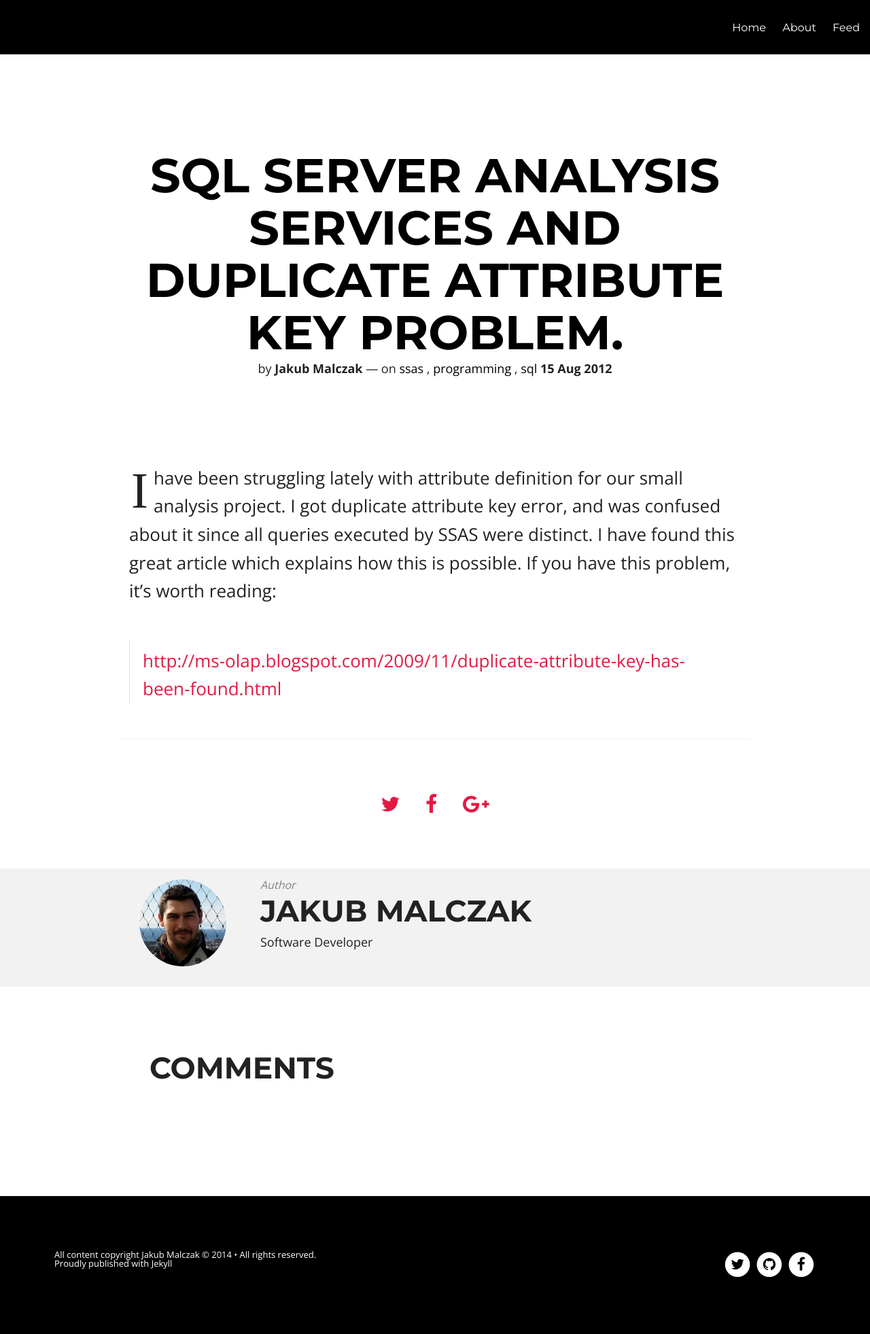
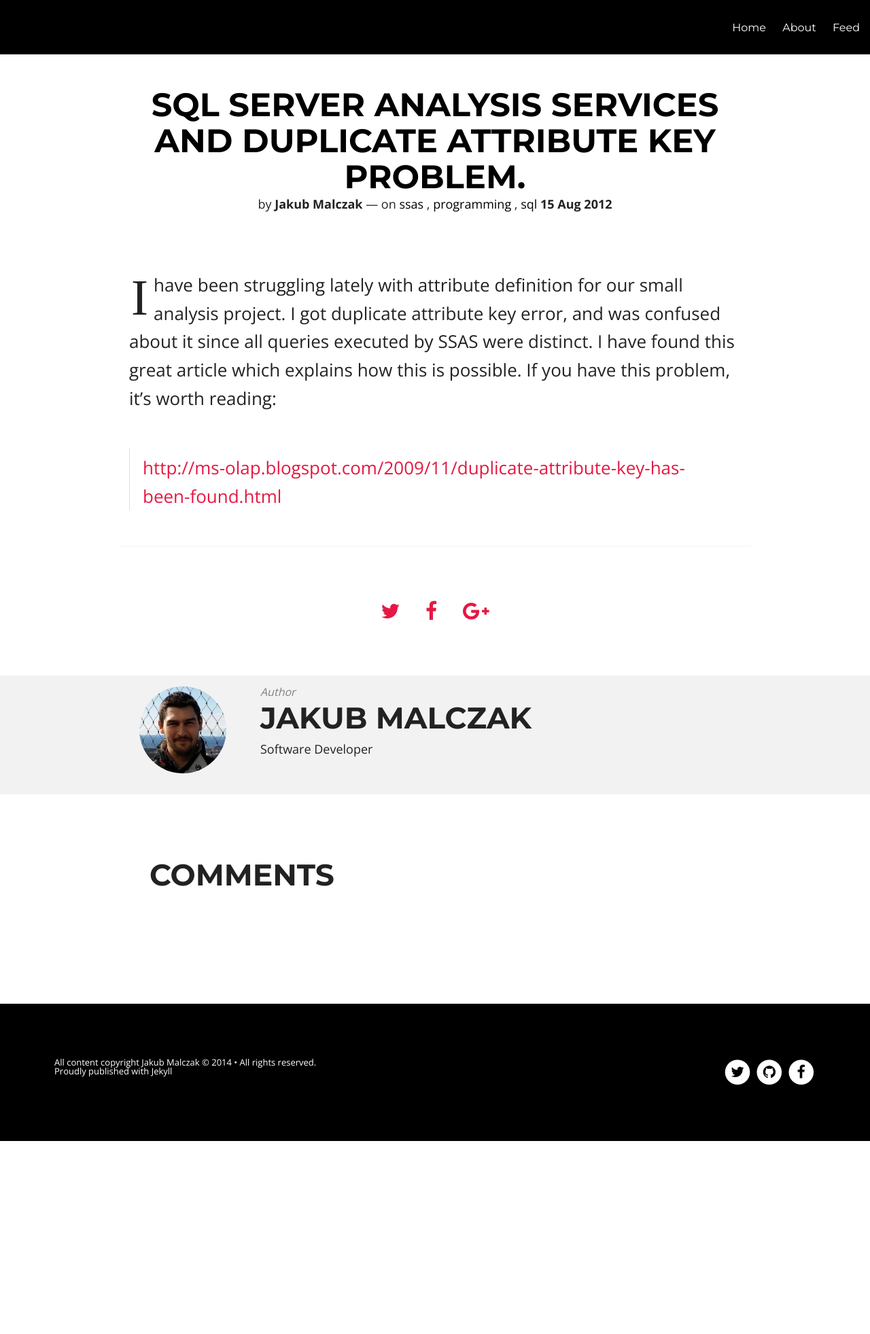
Before and after one commit to jmalczak/jmalczak.github.io, a Jekyll site: the page built from _posts/2012-08-15-ssas-attribute.md, in a window 1280 px wide. Shown: the whole page at 68% size. Built offline with Jekyll 4.4.1, drawn with Linux system fonts in a browser that asks for light colours; nearby versions of some CDN libraries; comment, search, counter and statistics services are not loaded; after the commit the page ends 1679 px from its top, so only the background shows below that.

Commit message:
style change

```diff
--- a/assets/css/post.css
+++ b/assets/css/post.css
@@ -518,16 +518,16 @@ body,
 @media only screen and (min-width: 40.063em) {
     .notepad-page-title h1,
     .notepad-post-title-simple h1 {
-        font-size: 4.375rem;
-        padding-top: 5.625rem;
-        padding-bottom: 5.625rem;
+        font-size: 3rem;
+        padding-top: 3rem;
+        padding-bottom: 3rem;
     }
 }
 .notepad-page-title .notepad-post-meta-simple,
 .notepad-post-title-simple .notepad-post-meta-simple {
     text-align: center;
-    padding-top: 5rem;
-    padding-bottom: 2.5rem;
+    padding-top: 3rem;
+    padding-bottom: 3rem;
 }
 .notepad-page-title .notepad-post-meta-simple h1,
 .notepad-post-title-simple .notepad-post-meta-simple h1 {
@@ -540,22 +540,8 @@ body,
 @media only screen and (min-width: 40.063em) {
     .notepad-page-title .notepad-post-meta-simple,
     .notepad-post-title-simple .notepad-post-meta-simple {
-        padding-top: 6.25rem;
-        padding-bottom: 3.75rem;
-    }
-}
-@media only screen and (min-width: 70em) {
-    .notepad-page-title .notepad-post-meta-simple,
-    .notepad-post-title-simple .notepad-post-meta-simple {
-        padding-top: 8.75rem;
-        padding-bottom: 5.625rem;
-    }
-}
-@media only screen and (min-width: 90em) {
-    .notepad-page-title .notepad-post-meta-simple,
-    .notepad-post-title-simple .notepad-post-meta-simple {
-        padding-top: 10rem;
-        padding-bottom: 6.25rem;
+        padding-top: 3rem;
+        padding-bottom: 3rem;
     }
 }
 /* Page conent */
```
